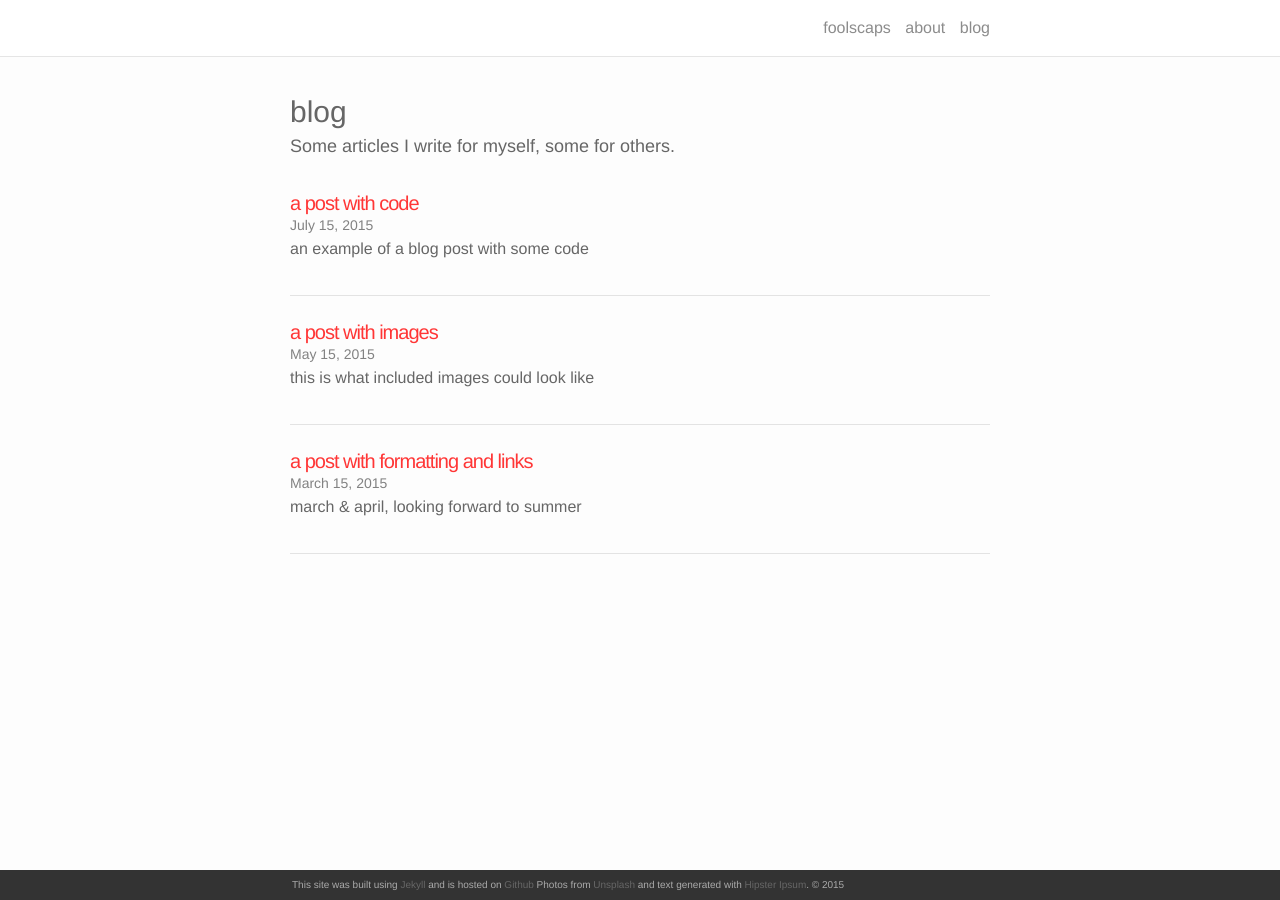
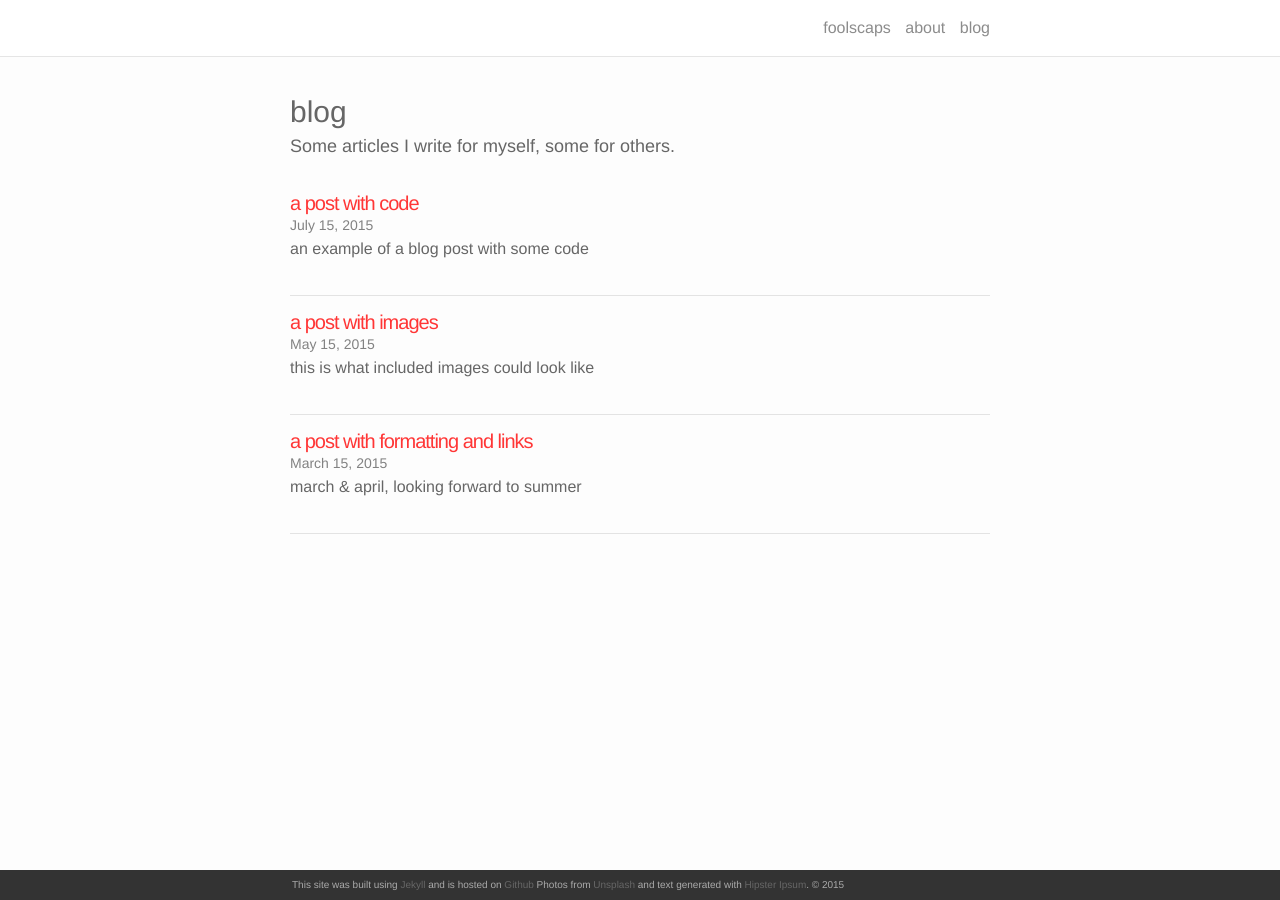
Before and after one commit to foolscaps/foolscaps.github.io, a Jekyll site: the page built from blog.md, in a window 1280 px wide. Built offline with Jekyll 4.4.1, drawn with Linux system fonts in a browser that asks for light colours; nearby versions of some CDN libraries.

Commit message:
Update _layout.scss

```diff
--- a/_sass/_layout.scss
+++ b/_sass/_layout.scss
@@ -122,7 +122,7 @@ padding: 10px 0;
 margin: 0px 0;
 list-style: none;
     > li {
-margin-bottom: $vertical-spacing-unit;
+margin-bottom: $vertical-spacing-unit/2;
     }
 }
 .contacticon {
```
